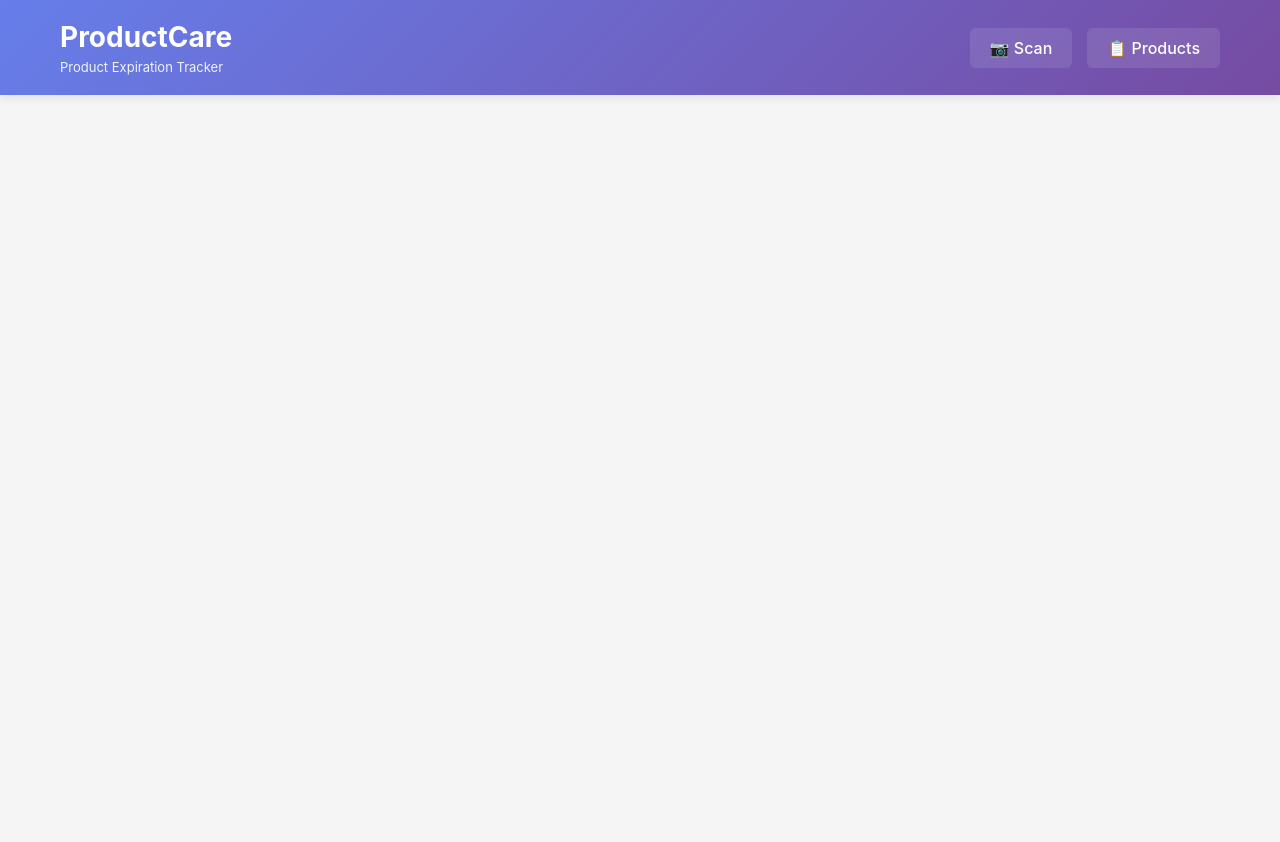
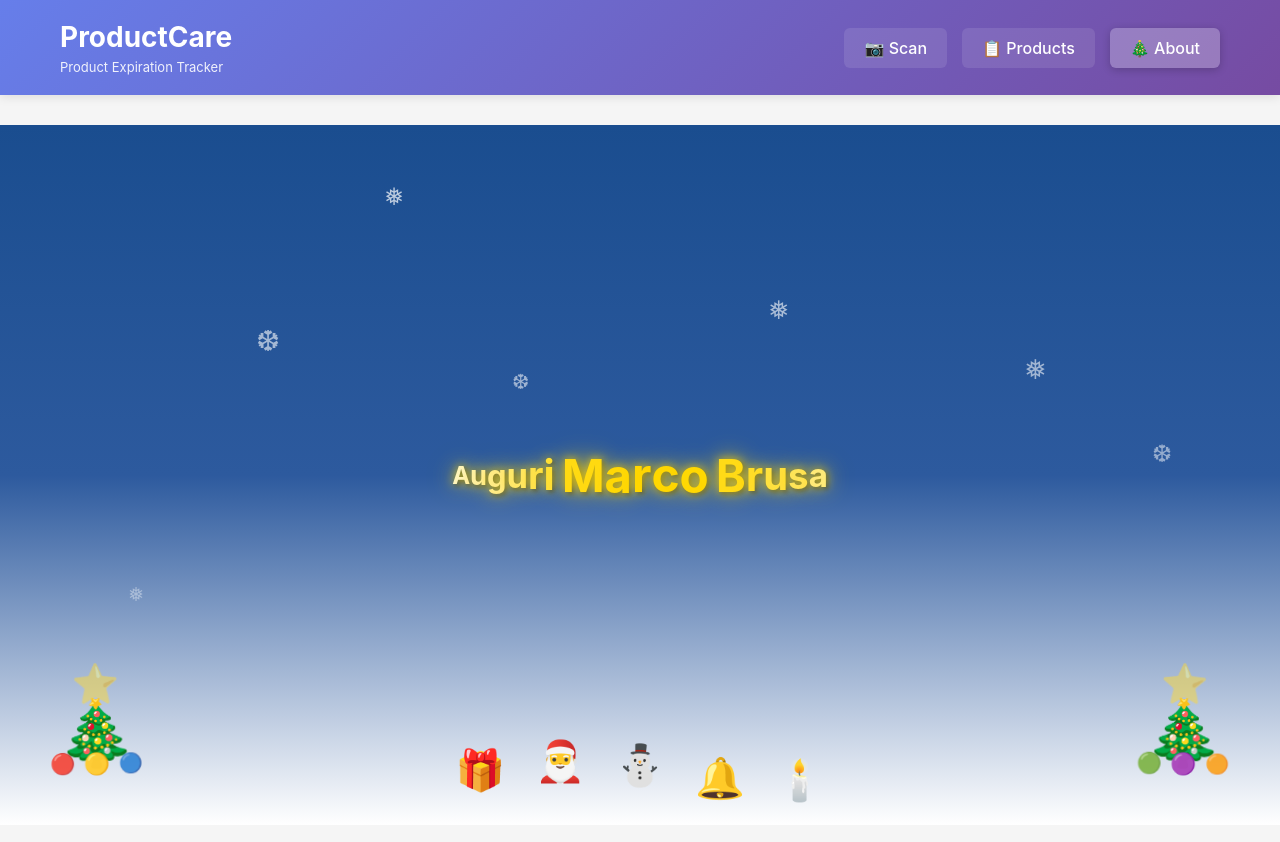
Before and after one commit to danibrusa/skills-introduction-to-github, a React (Create React App) app in the folder productcare/: page /about in a window 1280 px wide. Shown: the top 842 px of the page. Before the commit the page ends 800 px from the top, so only its background shows below. Built offline with nearby package versions, Linux system fonts and the light colour scheme.

Commit message:
Add Christmas-themed About page with animated greeting
Co-authored-by: danibrusa <70333692+danibrusa@users.noreply.github.com>

```diff
--- a/productcare/src/App.tsx
+++ b/productcare/src/App.tsx
@@ -3,6 +3,7 @@ import { BrowserRouter as Router, Routes, Route, Navigate } from 'react-router-d
 import Navigation from './components/Navigation';
 import ScanPage from './components/ScanPage';
 import ViewPage from './components/ViewPage';
+import AboutPage from './components/AboutPage';
 import './App.css';
 
 function App() {
@@ -15,6 +16,7 @@ function App() {
             <Route path="/" element={<Navigate to="/scan" replace />} />
             <Route path="/scan" element={<ScanPage />} />
             <Route path="/view" element={<ViewPage />} />
+            <Route path="/about" element={<AboutPage />} />
           </Routes>
         </main>
       </div>
--- /dev/null
+++ b/productcare/src/components/AboutPage.css
@@ -0,0 +1,328 @@
+.about-page {
+  min-height: calc(100vh - 100px);
+  background: linear-gradient(to bottom, #1a4d8f 0%, #2d5a9e 50%, #ffffff 100%);
+  position: relative;
+  overflow: hidden;
+}
+
+.christmas-background {
+  position: relative;
+  min-height: calc(100vh - 100px);
+  display: flex;
+  flex-direction: column;
+  align-items: center;
+  justify-content: center;
+  padding: 40px 20px;
+}
+
+/* Snowflakes Animation */
+.snowflakes {
+  position: absolute;
+  top: 0;
+  left: 0;
+  width: 100%;
+  height: 100%;
+  pointer-events: none;
+  overflow: hidden;
+}
+
+.snowflake {
+  position: absolute;
+  top: -10%;
+  color: white;
+  font-size: 1.5em;
+  opacity: 0.8;
+  animation: fall linear infinite;
+}
+
+.snowflake:nth-child(1) {
+  left: 10%;
+  animation-duration: 8s;
+  animation-delay: 0s;
+  font-size: 1.2em;
+}
+
+.snowflake:nth-child(2) {
+  left: 20%;
+  animation-duration: 10s;
+  animation-delay: 2s;
+  font-size: 1.8em;
+}
+
+.snowflake:nth-child(3) {
+  left: 30%;
+  animation-duration: 9s;
+  animation-delay: 4s;
+  font-size: 1.5em;
+}
+
+.snowflake:nth-child(4) {
+  left: 40%;
+  animation-duration: 11s;
+  animation-delay: 1s;
+  font-size: 1.3em;
+}
+
+.snowflake:nth-child(5) {
+  left: 60%;
+  animation-duration: 8s;
+  animation-delay: 3s;
+  font-size: 1.6em;
+}
+
+.snowflake:nth-child(6) {
+  left: 70%;
+  animation-duration: 10s;
+  animation-delay: 5s;
+  font-size: 1.4em;
+}
+
+.snowflake:nth-child(7) {
+  left: 80%;
+  animation-duration: 9s;
+  animation-delay: 2s;
+  font-size: 1.7em;
+}
+
+.snowflake:nth-child(8) {
+  left: 90%;
+  animation-duration: 11s;
+  animation-delay: 0s;
+  font-size: 1.5em;
+}
+
+@keyframes fall {
+  0% {
+    top: -10%;
+    opacity: 0.8;
+  }
+  100% {
+    top: 100%;
+    opacity: 0.2;
+  }
+}
+
+/* Christmas Trees */
+.christmas-trees {
+  position: absolute;
+  width: 100%;
+  height: 100%;
+  display: flex;
+  justify-content: space-between;
+  align-items: flex-end;
+  padding: 0 50px 50px;
+  pointer-events: none;
+}
+
+.tree {
+  display: flex;
+  flex-direction: column;
+  align-items: center;
+  font-size: 4em;
+  animation: sway 3s ease-in-out infinite;
+}
+
+.tree-left {
+  animation-delay: 0s;
+}
+
+.tree-right {
+  animation-delay: 1.5s;
+}
+
+.tree-star {
+  font-size: 0.5em;
+  animation: twinkle 1s ease-in-out infinite;
+}
+
+.tree-top {
+  margin-top: -10px;
+}
+
+.tree-ornaments {
+  display: flex;
+  gap: 10px;
+  margin-top: -20px;
+}
+
+.ornament {
+  font-size: 0.3em;
+  animation: sparkle 2s ease-in-out infinite;
+}
+
+.ornament:nth-child(1) {
+  animation-delay: 0s;
+}
+
+.ornament:nth-child(2) {
+  animation-delay: 0.7s;
+}
+
+.ornament:nth-child(3) {
+  animation-delay: 1.4s;
+}
+
+@keyframes sway {
+  0%, 100% {
+    transform: rotate(-2deg);
+  }
+  50% {
+    transform: rotate(2deg);
+  }
+}
+
+@keyframes twinkle {
+  0%, 100% {
+    opacity: 1;
+    transform: scale(1);
+  }
+  50% {
+    opacity: 0.5;
+    transform: scale(1.2);
+  }
+}
+
+@keyframes sparkle {
+  0%, 100% {
+    opacity: 0.8;
+  }
+  50% {
+    opacity: 1;
+    transform: scale(1.1);
+  }
+}
+
+/* Animated Message */
+.animated-message {
+  display: flex;
+  flex-wrap: wrap;
+  justify-content: center;
+  align-items: center;
+  z-index: 10;
+  padding: 20px;
+  max-width: 90%;
+}
+
+.letter,
+.space {
+  display: inline-block;
+  font-weight: 700;
+  color: #fff;
+  text-shadow:
+    0 0 10px rgba(255, 215, 0, 0.8),
+    0 0 20px rgba(255, 215, 0, 0.6),
+    0 0 30px rgba(255, 215, 0, 0.4),
+    2px 2px 4px rgba(0, 0, 0, 0.5);
+  animation: growText 3s ease-in-out infinite;
+}
+
+.space {
+  width: 0.3em;
+}
+
+.letter:nth-child(1) { animation-delay: 0s; }
+.letter:nth-child(2) { animation-delay: 0.1s; }
+.letter:nth-child(3) { animation-delay: 0.2s; }
+.letter:nth-child(4) { animation-delay: 0.3s; }
+.letter:nth-child(5) { animation-delay: 0.4s; }
+.letter:nth-child(6) { animation-delay: 0.5s; }
+.letter:nth-child(8) { animation-delay: 0.7s; }
+.letter:nth-child(9) { animation-delay: 0.8s; }
+.letter:nth-child(10) { animation-delay: 0.9s; }
+.letter:nth-child(11) { animation-delay: 1s; }
+.letter:nth-child(12) { animation-delay: 1.1s; }
+.letter:nth-child(14) { animation-delay: 1.3s; }
+.letter:nth-child(15) { animation-delay: 1.4s; }
+.letter:nth-child(16) { animation-delay: 1.5s; }
+.letter:nth-child(17) { animation-delay: 1.6s; }
+.letter:nth-child(18) { animation-delay: 1.7s; }
+
+@keyframes growText {
+  0% {
+    font-size: 1em;
+    color: #fff;
+  }
+  50% {
+    font-size: calc(50vh * 0.12);
+    color: #ffd700;
+  }
+  100% {
+    font-size: 1em;
+    color: #fff;
+  }
+}
+
+/* Christmas Decorations */
+.christmas-decorations {
+  position: absolute;
+  bottom: 20px;
+  display: flex;
+  gap: 30px;
+  font-size: 2.5em;
+  z-index: 5;
+}
+
+.decoration {
+  animation: bounce 2s ease-in-out infinite;
+}
+
+.decoration:nth-child(1) { animation-delay: 0s; }
+.decoration:nth-child(2) { animation-delay: 0.4s; }
+.decoration:nth-child(3) { animation-delay: 0.8s; }
+.decoration:nth-child(4) { animation-delay: 1.2s; }
+.decoration:nth-child(5) { animation-delay: 1.6s; }
+
+@keyframes bounce {
+  0%, 100% {
+    transform: translateY(0);
+  }
+  50% {
+    transform: translateY(-20px);
+  }
+}
+
+/* Responsive Design */
+@media (max-width: 768px) {
+  .tree {
+    font-size: 2.5em;
+  }
+
+  .animated-message {
+    padding: 10px;
+  }
+
+  .christmas-decorations {
+    font-size: 1.8em;
+    gap: 15px;
+  }
+
+  @keyframes growText {
+    0% {
+      font-size: 0.8em;
+      color: #fff;
+    }
+    50% {
+      font-size: calc(50vh * 0.08);
+      color: #ffd700;
+    }
+    100% {
+      font-size: 0.8em;
+      color: #fff;
+    }
+  }
+}
+
+@media (max-width: 480px) {
+  .christmas-trees {
+    padding: 0 20px 30px;
+  }
+
+  .tree {
+    font-size: 2em;
+  }
+
+  .christmas-decorations {
+    font-size: 1.5em;
+    gap: 10px;
+  }
+}
--- /dev/null
+++ b/productcare/src/components/AboutPage.tsx
@@ -0,0 +1,74 @@
+import React from 'react';
+import './AboutPage.css';
+
+const AboutPage: React.FC = () => {
+  return (
+    <div className="about-page">
+      <div className="christmas-background">
+        <div className="snowflakes" aria-hidden="true">
+          <div className="snowflake">❅</div>
+          <div className="snowflake">❆</div>
+          <div className="snowflake">❅</div>
+          <div className="snowflake">❆</div>
+          <div className="snowflake">❅</div>
+          <div className="snowflake">❆</div>
+          <div className="snowflake">❅</div>
+          <div className="snowflake">❆</div>
+        </div>
+
+        <div className="christmas-trees">
+          <div className="tree tree-left">
+            <div className="tree-star">⭐</div>
+            <div className="tree-top">🎄</div>
+            <div className="tree-ornaments">
+              <span className="ornament">🔴</span>
+              <span className="ornament">🟡</span>
+              <span className="ornament">🔵</span>
+            </div>
+          </div>
+
+          <div className="tree tree-right">
+            <div className="tree-star">⭐</div>
+            <div className="tree-top">🎄</div>
+            <div className="tree-ornaments">
+              <span className="ornament">🟢</span>
+              <span className="ornament">🟣</span>
+              <span className="ornament">🟠</span>
+            </div>
+          </div>
+        </div>
+
+        <div className="animated-message">
+          <span className="letter">A</span>
+          <span className="letter">u</span>
+          <span className="letter">g</span>
+          <span className="letter">u</span>
+          <span className="letter">r</span>
+          <span className="letter">i</span>
+          <span className="space"> </span>
+          <span className="letter">M</span>
+          <span className="letter">a</span>
+          <span className="letter">r</span>
+          <span className="letter">c</span>
+          <span className="letter">o</span>
+          <span className="space"> </span>
+          <span className="letter">B</span>
+          <span className="letter">r</span>
+          <span className="letter">u</span>
+          <span className="letter">s</span>
+          <span className="letter">a</span>
+        </div>
+
+        <div className="christmas-decorations">
+          <span className="decoration">🎁</span>
+          <span className="decoration">🎅</span>
+          <span className="decoration">⛄</span>
+          <span className="decoration">🔔</span>
+          <span className="decoration">🕯️</span>
+        </div>
+      </div>
+    </div>
+  );
+};
+
+export default AboutPage;
--- a/productcare/src/components/Navigation.tsx
+++ b/productcare/src/components/Navigation.tsx
@@ -25,6 +25,12 @@ const Navigation: React.FC = () => {
           >
             📋 Products
           </Link>
+          <Link
+            to="/about"
+            className={`nav-link ${location.pathname === '/about' ? 'active' : ''}`}
+          >
+            🎄 About
+          </Link>
         </div>
       </div>
     </nav>
```
